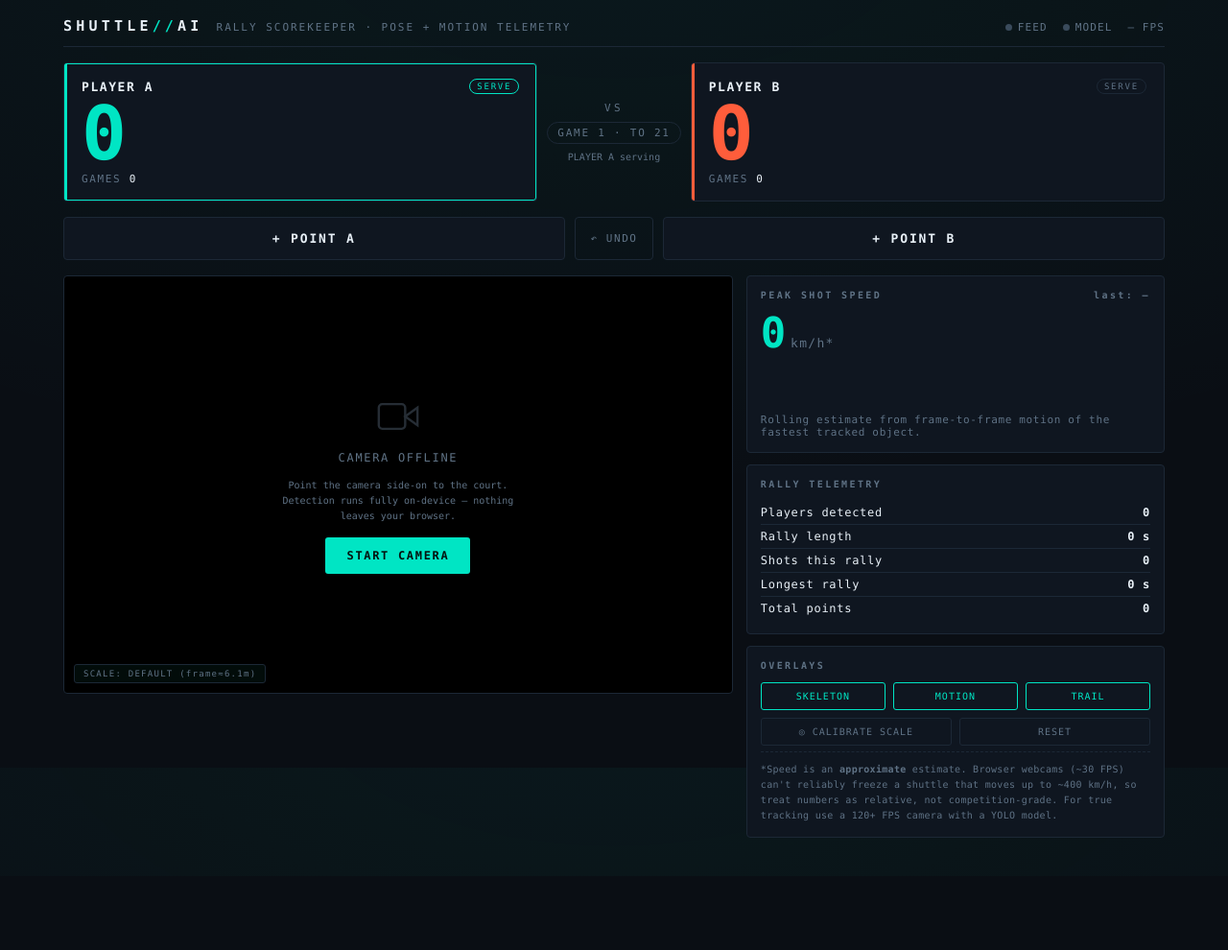
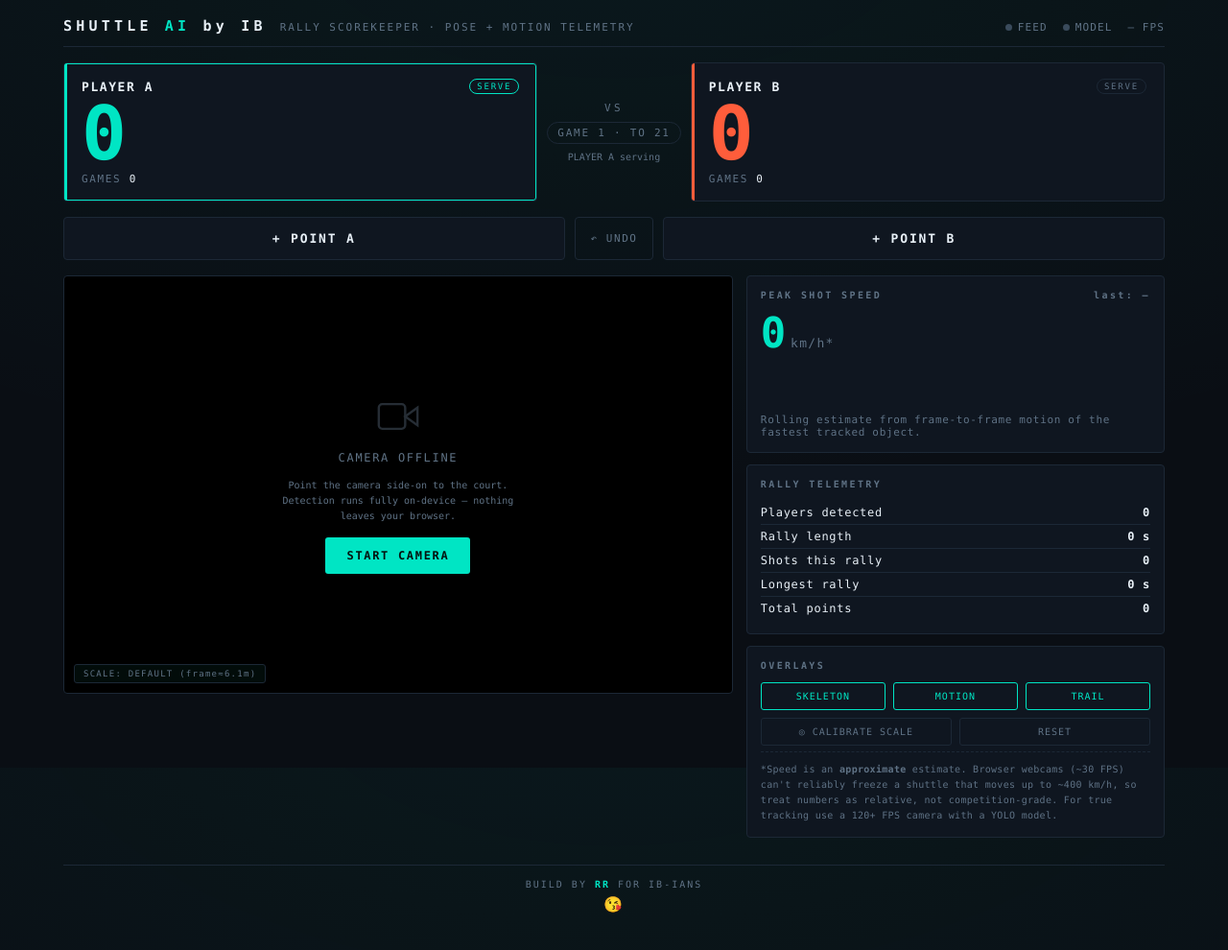
Before and after one commit to rafiq2704/aqiridhy-gado2-app, a plain HTML site: page index.html in a window 1280 px wide. Shown: the whole page at 96% size. Before the commit the page ends 913 px from the top, so only its background shows below. Drawn offline with Linux system fonts and the light colour scheme.

Commit message:
Add files via upload

```diff
--- a/index.html
+++ b/index.html
@@ -118,7 +118,7 @@
 <body>
 <div class="wrap">
   <header>
-    <div class="logo">SHUTTLE<b>//</b>AI</div>
+    <div class="logo">SHUTTLE<b> AI</b> by IB</div>
     <div class="tag">RALLY SCOREKEEPER · POSE + MOTION TELEMETRY</div>
     <div class="stat">
       <span><i class="dot" id="camDot"></i>FEED</span>
@@ -205,6 +205,10 @@
       </div>
     </div>
   </div>
+  <footer style="border-top:1px solid var(--line);margin-top:28px;padding-top:14px;text-align:center;color:var(--dim);font-size:10px;letter-spacing:.2em">
+    BUILD BY <b style="color:var(--a)">RR</b> FOR IB-IANS
+    <div style="margin-top:6px;font-size:16px">😘</div>
+  </footer>
 </div>
 
 <div class="banner" id="banner">
```
